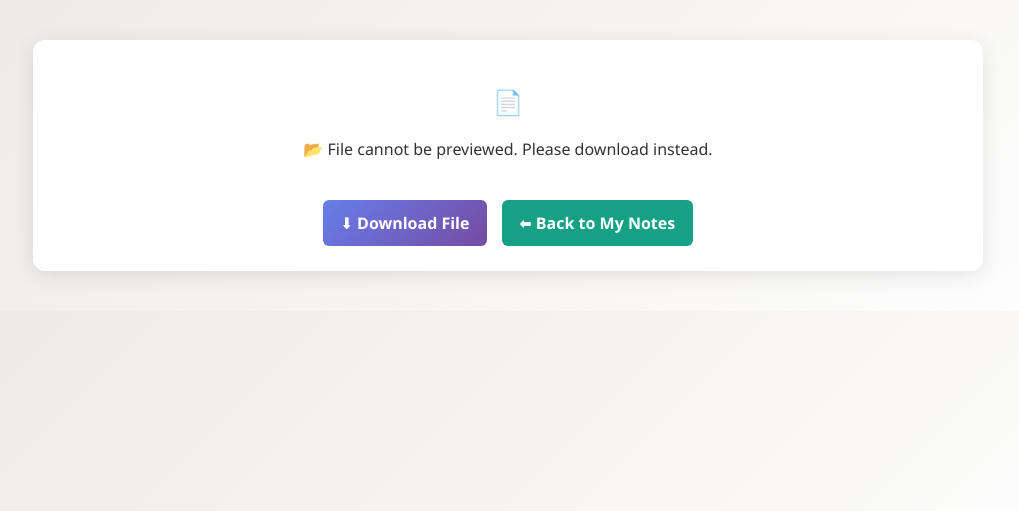
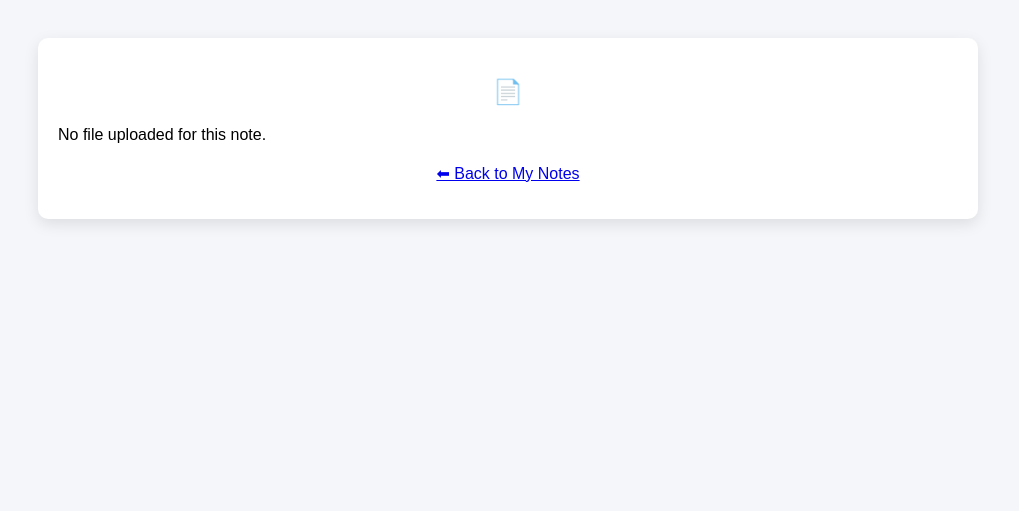
Before and after one commit to engripaye/notes, a FastAPI app: template templates/viewfile.html in a window 1280 px wide. Shown: the top 511 px of the page, without its empty margins (132-1151 px from the left). Run offline with FastAPI, Linux system fonts and the light colour scheme; the template is opened without the code that fills it, so the values that code supplies are empty.

Commit message:
backend code commit by ENGR. IPAYE

```diff
--- a/main.py
+++ b/main.py
@@ -15,8 +15,11 @@ Base.metadata.create_all(bind=engine)
 
 app = FastAPI()
 
+#uploads folder
+os.makedirs("uploads", exist_ok=True)
+
 # STATIC + TEMPLATES
-# app.mount("/static", StaticFiles(directory="static"), name="static")
+app.mount("/uploads", StaticFiles(directory="uploads"), name="uploads")
 templates = Jinja2Templates(directory="templates")
 
 
@@ -127,7 +130,6 @@ async def upload_note(
 
     filename = None
     if file:
-        os.makedirs("uploads", exist_ok=True)
         file_location = f"uploads/{file.filename}"
         with open(file_location, "wb") as buffer:
             shutil.copyfileobj(file.file, buffer)
@@ -137,7 +139,6 @@ async def upload_note(
     db.add(note)
     db.commit()
 
-    return RedirectResponse("/dashboard?success=1", status_code=302)
 
     # ✅ redirect with a query param
     return RedirectResponse("/dashboard?success=1", status_code=302)
@@ -179,6 +180,7 @@ async def my_notes(request: Request, db: Session = Depends(get_db)):
         {"request": request, "username": username, "notes": notes}
     )
 
+
 @app.get("/viewfile/{note_id}", response_class=HTMLResponse)
 async def view_file(request: Request, note_id: int, db: Session = Depends(get_db)):
     username = session_data.get("user")
--- a/templates/mynotes.html
+++ b/templates/mynotes.html
@@ -113,7 +113,7 @@
             <p>{{ note.content or "✏️ No content added." }}</p>
             {% if note.filename %}
             <a href="/viewfile/{{ note.id }}">📂 View File</a>
-            {% else %}
+            {% endif %}
             <p style="color:#999; font-style:italic;">No file attached</p>
             {% endif %}
         </li>
--- a/templates/viewfile.html
+++ b/templates/viewfile.html
@@ -4,61 +4,13 @@
     <meta charset="UTF-8">
     <title>View File</title>
     <style>
-        body {
-            font-family: 'Segoe UI', Tahoma, sans-serif;
-            background: linear-gradient(135deg, #ece9e6, #ffffff);
-            margin: 0;
-            padding: 0;
-            color: #333;
-        }
-
-        .container {
-            max-width: 900px;
-            margin: 40px auto;
-            background: #fff;
-            border-radius: 12px;
-            padding: 25px;
-            box-shadow: 0 4px 20px rgba(0,0,0,0.1);
-            text-align: center;
-        }
-
-        h2 {
-            margin-bottom: 20px;
-            color: #2c3e50;
-        }
-
-        .file-preview {
-            margin: 20px 0;
-        }
-
-        iframe, img {
-            width: 100%;
-            max-height: 600px;
-            border: 1px solid #ddd;
-            border-radius: 10px;
-            box-shadow: 0 2px 8px rgba(0,0,0,0.05);
-        }
-
-        .download-link, .back-link {
-            display: inline-block;
-            margin-top: 20px;
-            padding: 12px 18px;
-            background: linear-gradient(135deg, #667eea, #764ba2);
-            color: #fff;
-            text-decoration: none;
-            font-weight: bold;
-            border-radius: 6px;
-            transition: opacity 0.2s;
-        }
-
-        .download-link:hover, .back-link:hover {
-            opacity: 0.9;
-        }
-
-        .back-link {
-            background: #16a085;
-            margin-left: 10px;
-        }
+        body { background:#f4f6f9; font-family:sans-serif; display:flex; flex-direction:column; align-items:center; padding:30px; }
+        .container { background:#fff; padding:20px; border-radius:10px; box-shadow:0 5px 15px rgba(0,0,0,0.1); width:80%; max-width:900px; }
+        h2 { color:#444; text-align:center; margin-bottom:20px; }
+        iframe, img { width:100%; border-radius:8px; border:1px solid #ddd; }
+        .download { display:block; margin-top:15px; text-align:center; }
+        .download a { text-decoration:none; color:#667eea; font-weight:bold; }
+        .download a:hover { text-decoration:underline; }
     </style>
 </head>
 <body>
@@ -66,18 +18,23 @@
     <h2>{{ note.title }} 📄</h2>
     <p>{{ note.content }}</p>
 
-    <div class="file-preview">
-        {% if note.filename.endswith(".pdf") %}
-        <iframe src="/uploads/{{ note.filename }}" type="application/pdf"></iframe>
-        {% elif note.filename.endswith(".jpg") or note.filename.endswith(".jpeg") or note.filename.endswith(".png") %}
-        <img src="/uploads/{{ note.filename }}" alt="Note File">
-        {% else %}
-        <p>📂 File cannot be previewed. Please download instead.</p>
-        {% endif %}
+    {% if note.filename %}
+    {% set file_url = '/uploads/' + note.filename %}
+    {% if note.filename.endswith('.pdf') %}
+    <iframe src="{{ file_url }}" height="600"></iframe>
+    {% elif note.filename.endswith(('.png','.jpg','.jpeg','.gif')) %}
+    <img src="{{ file_url }}" alt="Note Image">
+    {% else %}
+    <p>Unsupported file type. <a href="{{ file_url }}" download>Download File</a></p>
+    {% endif %}
+    <div class="download">
+        <a href="{{ file_url }}" download>⬇ Download</a>
     </div>
+    {% else %}
+    <p>No file uploaded for this note.</p>
+    {% endif %}
 
-    <a href="/uploads/{{ note.filename }}" class="download-link" download>⬇ Download File</a>
-    <a href="/mynotes" class="back-link">⬅ Back to My Notes</a>
+    <p style="margin-top:20px; text-align:center;"><a href="/mynotes">⬅ Back to My Notes</a></p>
 </div>
 </body>
 </html>
```
